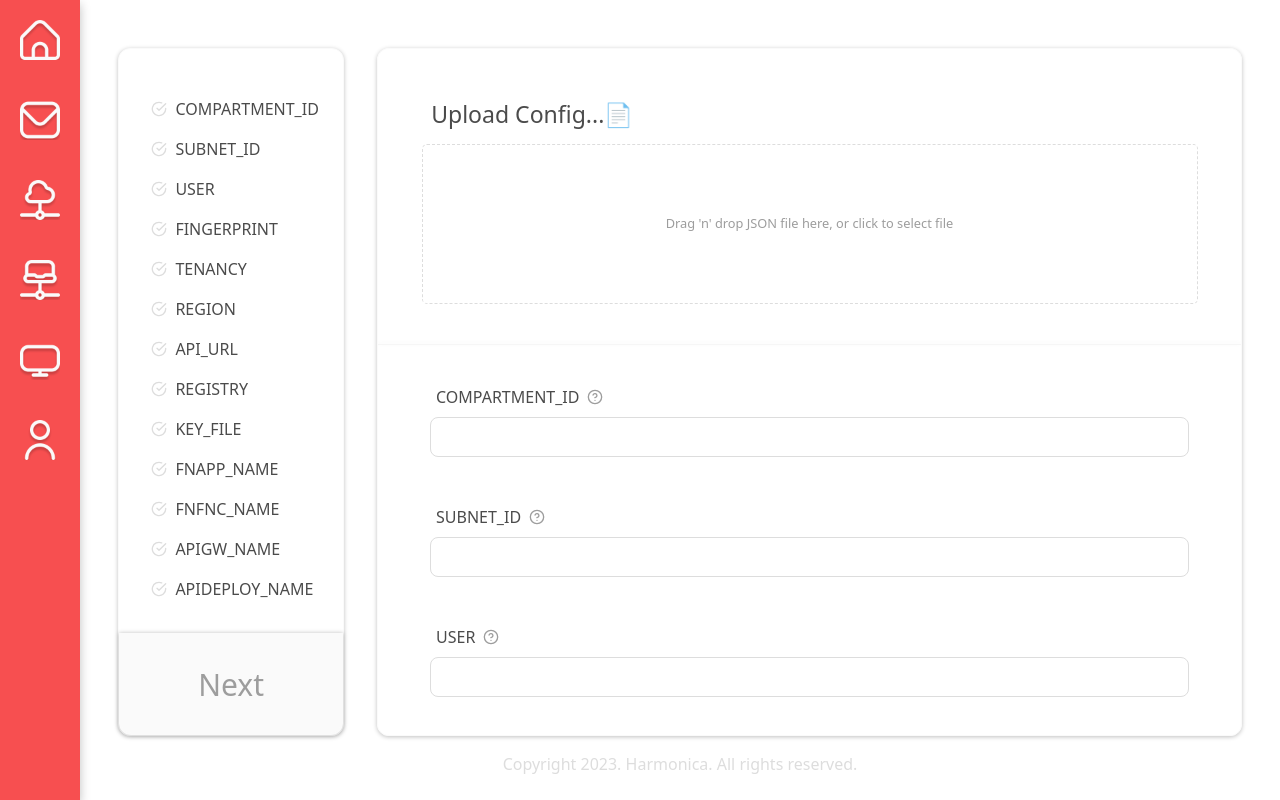
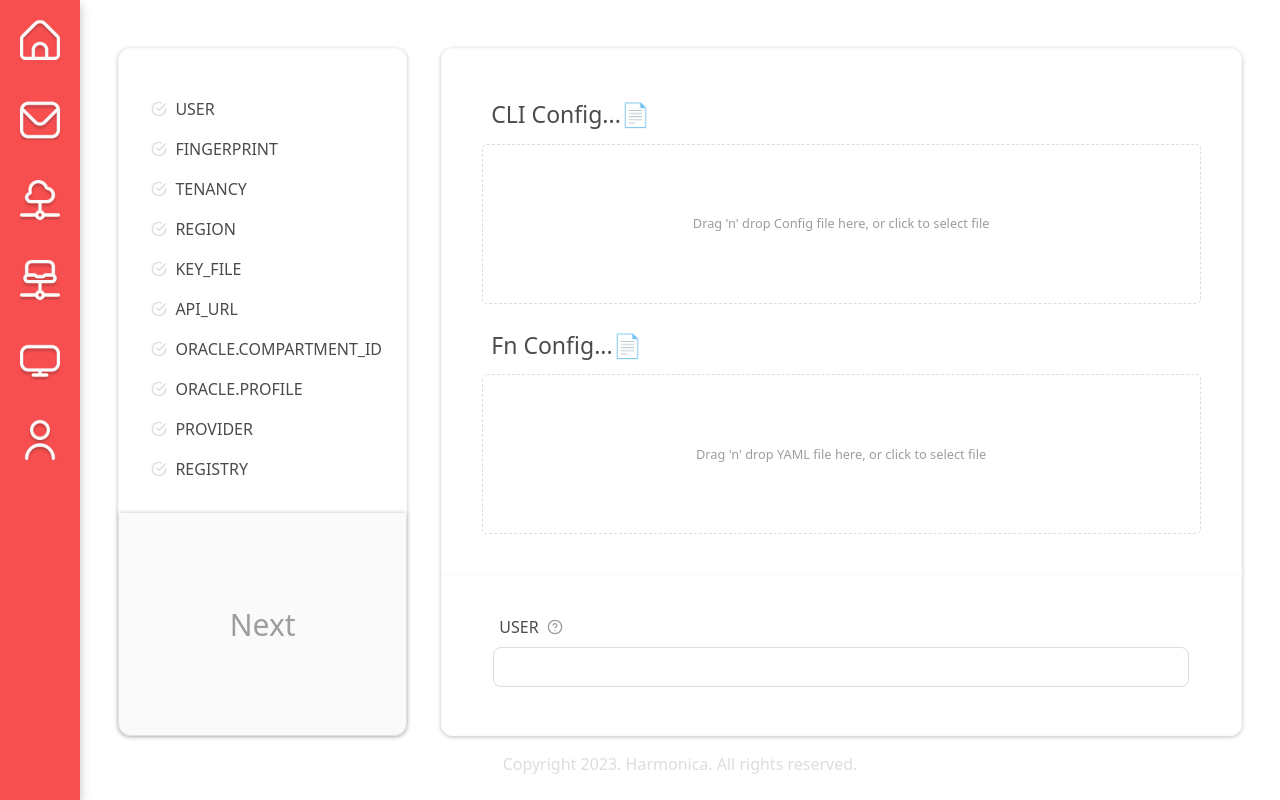
Before and after one commit to Harmonica-OIDC2023/harmonica-web, a React (Create React App) app: page /auth in a window 1280 px wide. Built offline with nearby package versions, Linux system fonts and the light colour scheme.

Commit message:
[feat/#17] :art: Style: Edit form

```diff
--- a/src/pages/Auth.tsx
+++ b/src/pages/Auth.tsx
@@ -7,38 +7,33 @@ import NextButton from '../components/NextButton';
 import { useDropzone } from 'react-dropzone';
 import Hr from '../components/Hr';
 import { FiCheckCircle } from 'react-icons/fi';
+import * as yaml from 'js-yaml';
 
 interface FormData {
-	compartment_id: string;
-	subnet_id: string;
 	user: string;
 	fingerprint: string;
 	tenancy: string;
 	region: string;
 	key_file: File | null; // Specify the type as File | null
 	api_url: string;
+	compartment_id: string;
+	profile: string;
+	provider: string;
 	registry: string;
-	fnapp_name: string;
-	fnfnc_name: string;
-	apigw_name: string;
-	apideploy_name: string;
   }
 
 const Auth = () => {
 	const [formData, setFormData] = useState<FormData>({
-		compartment_id: '',
-		subnet_id: '',
 		user: '',
 		fingerprint: '',
 		tenancy: '',
 		region: '',
 		key_file: null,
 		api_url: '',
+		compartment_id: '',
+		profile: '',
+		provider: '',
 		registry: '',
-		fnapp_name: '',
-        fnfnc_name: '',
-        apigw_name: '',
-        apideploy_name: ''
 	});
 
 	const onDrop = useCallback((acceptedFiles: File[]) => {
@@ -50,10 +45,18 @@ const Auth = () => {
 		reader.onload = () => {
 			if (typeof reader.result === 'string') {
 				try {
-					const configData = JSON.parse(reader.result);
+					let configData;
+					if (file.name.endsWith('.yaml') || file.name.endsWith('.yml')) {
+						configData = yaml.safeLoad(reader.result); // Convert YAML to JSON
+					} else if (file.name.endsWith('.json')) {
+						configData = JSON.parse(reader.result); // Parse JSON
+					} else {
+						console.error('Invalid file type');
+						return;
+					}
 					setFormData(configData);
 				} catch (error) {
-					console.error('Invalid JSON:', error);
+					console.error('Failed to parse file:', error);
 				}
 			} else {
 				console.error('File content is not a string');
@@ -61,6 +64,7 @@ const Auth = () => {
 		};
 		reader.readAsText(file);
 	}, []);
+
 
 	const {getRootProps, getInputProps} = useDropzone({onDrop});
 
@@ -88,19 +92,16 @@ const Auth = () => {
 	}, [formData]);
 
 	const items = [
-		"COMPARTMENT_ID",
-		"SUBNET_ID",
 		"USER",
 		"FINGERPRINT",
 		"TENANCY",
 		"REGION",
+		"KEY_FILE",
 		"API_URL",
+		"ORACLE.COMPARTMENT_ID",
+		"ORACLE.PROFILE",
+		"PROVIDER",
 		"REGISTRY",
-		"KEY_FILE",
-		"FNAPP_NAME",
-		"FNFNC_NAME",
-		"APIGW_NAME",
-		"APIDEPLOY_NAME"
 	];
 
 	const idxStyle = {
@@ -161,7 +162,7 @@ const Auth = () => {
 								textAlign: 'left',
 							}}
 						>
-							Upload Config...📄
+							CLI Config...📄
 						</div>
 						<div
 							{...getRootProps()}
@@ -183,7 +184,46 @@ const Auth = () => {
 							}}
 						>
 							<input {...getInputProps()} />
-    						<div>Drag 'n' drop JSON file here, or click to select file</div>
+    						<div>Drag 'n' drop Config file here, or click to select file</div>
+						</div>
+					</div>
+					{/* <Hr /> */}
+					<div
+						style={{
+							display: 'flex', flexDirection: 'column', width: '100%', height: '100%', alignItems: 'center'
+						}}
+					>
+						<div
+							style={{
+								marginLeft: '1.5vw',
+								fontSize: '1.8vw',
+								width: '90%',
+								textAlign: 'left',
+							}}
+						>
+							Fn Config...📄
+						</div>
+						<div
+							{...getRootProps()}
+							style={{
+								width: '90%',
+								height: '20vh',
+								marginBlockStart: '1.5vh',
+								marginBlockEnd: '3vh',
+								paddingLeft: '1vw',
+								paddingRight: '1vw',
+								border: '1.2px dashed #dddddd',
+								color: '#9d9d9d',
+								borderRadius: '5px',
+								alignItems: 'center',
+								display: 'flex',
+								fontSize: '0.8rem',
+								justifyContent: 'center',
+								alignContent: 'center',
+							}}
+						>
+							<input {...getInputProps()} />
+    						<div>Drag 'n' drop YAML file here, or click to select file</div>
 						</div>
 					</div>
 					<Hr />
@@ -192,22 +232,6 @@ const Auth = () => {
 							display: 'flex', flexDirection: 'column', width: '100%', marginBlockStart: '1vh', paddingBlockEnd: '6vh'
 						}}
 					>
-						<AuthForm
-							label="COMPARTMENT_ID"
-							name="compartment_id"
-							value={formData.compartment_id}
-							type="text"
-							onInputChange={handleInputChange}
-							infoLink='https://github.com/Harmonica-OIDC2023/harmonica-web'
-						/>
-						<AuthForm
-							label="SUBNET_ID"
-							name="subnet_id"
-							value={formData.subnet_id}
-							type="text"
-							onInputChange={handleInputChange}
-							infoLink='https://github.com/Harmonica-OIDC2023/harmonica-web'
-						/>
 						<AuthForm
 							label="USER"
 							name="user"
@@ -241,9 +265,41 @@ const Auth = () => {
 							infoLink='https://github.com/Harmonica-OIDC2023/harmonica-web'
 						/>
 						<AuthForm
+							label="KEY_FILE"
+							name="key_file"
+							value={formData.key_file ? formData.key_file.name : ''}
+							type="file"
+							onInputChange={handleInputChange}
+							infoLink='https://github.com/Harmonica-OIDC2023/harmonica-web'
+						/>
+						<AuthForm
 							label="API_URL"
 							name="api_url"
 							value={formData.api_url}
+							type="text"
+							onInputChange={handleInputChange}
+							infoLink='https://github.com/Harmonica-OIDC2023/harmonica-web'
+						/>
+						<AuthForm
+							label="ORACLE.COMPARTMENT_ID"
+							name="compartment_id"
+							value={formData.compartment_id}
+							type="text"
+							onInputChange={handleInputChange}
+							infoLink='https://github.com/Harmonica-OIDC2023/harmonica-web'
+						/>
+						<AuthForm
+							label="ORACLE.PROFILE"
+							name="profile"
+							value={formData.profile}
+							type="text"
+							onInputChange={handleInputChange}
+							infoLink='https://github.com/Harmonica-OIDC2023/harmonica-web'
+						/>
+						<AuthForm
+							label="PROVIDER"
+							name="provider"
+							value={formData.provider}
 							type="text"
 							onInputChange={handleInputChange}
 							infoLink='https://github.com/Harmonica-OIDC2023/harmonica-web'
@@ -256,46 +312,6 @@ const Auth = () => {
 							onInputChange={handleInputChange}
 							infoLink='https://github.com/Harmonica-OIDC2023/harmonica-web'
 						/>
-						<AuthForm
-							label="KEY_FILE"
-							name="key_file"
-							value={formData.key_file ? formData.key_file.name : ''}
-							type="file"
-							onInputChange={handleInputChange}
-							infoLink='https://github.com/Harmonica-OIDC2023/harmonica-web'
-						/>
-						<AuthForm
-							label="FNAPP_NAME"
-							name="fnapp_name"
-							value={formData.fnapp_name}
-							type="text"
-							onInputChange={handleInputChange}
-							infoLink='https://github.com/Harmonica-OIDC2023/harmonica-web'
-						/>
-						<AuthForm
-							label="FNFNC_NAME"
-							name="fnfnc_name"
-							value={formData.fnfnc_name}
-							type="text"
-							onInputChange={handleInputChange}
-							infoLink='https://github.com/Harmonica-OIDC2023/harmonica-web'
-						/>
-						<AuthForm
-							label="APIGW_NAME"
-							name="apigw_name"
-							value={formData.apigw_name}
-							type="text"
-							onInputChange={handleInputChange}
-							infoLink='https://github.com/Harmonica-OIDC2023/harmonica-web'
-						/>
-						<AuthForm
-							label="APIDEPLOY_NAME"
-							name="apideploy_name"
-							value={formData.apideploy_name}
-							type="text"
-							onInputChange={handleInputChange}
-							infoLink='https://github.com/Harmonica-OIDC2023/harmonica-web'
-						/>
 					</div>
 				</div>
 			</ItemBlock>
```
